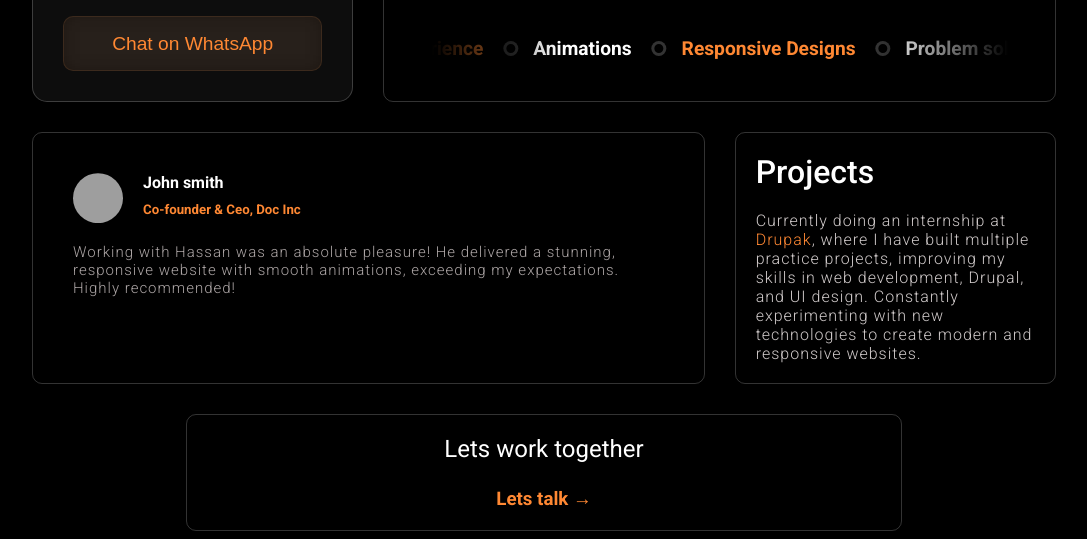
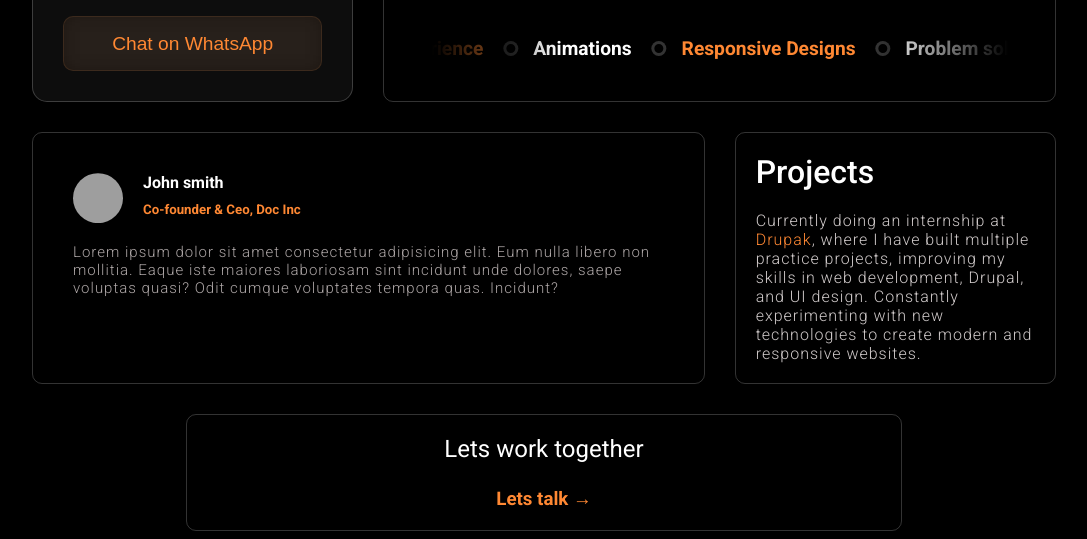
Before and after one commit to CodeCrafterHassan/Hassan-s-portfolio, a plain HTML site: page index.html in a window 1280 px wide. Shown: the part 684-1223 px from the top of the page, without its empty margins (96-1183 px from the left). Drawn offline with Linux system fonts and the light colour scheme; grey boxes are pictures that could not be loaded; a web font is replaced by a local one.

Commit message:
Update index.html

```diff
--- a/index.html
+++ b/index.html
@@ -176,7 +176,7 @@
                 </div>
 
             </div>
-            <p>Working with Hassan was an absolute pleasure! He delivered a stunning, responsive website with smooth animations, exceeding my expectations. Highly recommended!</p>
+            <p>Lorem ipsum dolor sit amet consectetur adipisicing elit. Eum nulla libero non mollitia. Eaque iste maiores laboriosam sint incidunt unde dolores, saepe voluptas quasi? Odit cumque voluptates tempora quas. Incidunt?</p>
         </div>
     </div>
     <div class="projects-wrapper">
```
